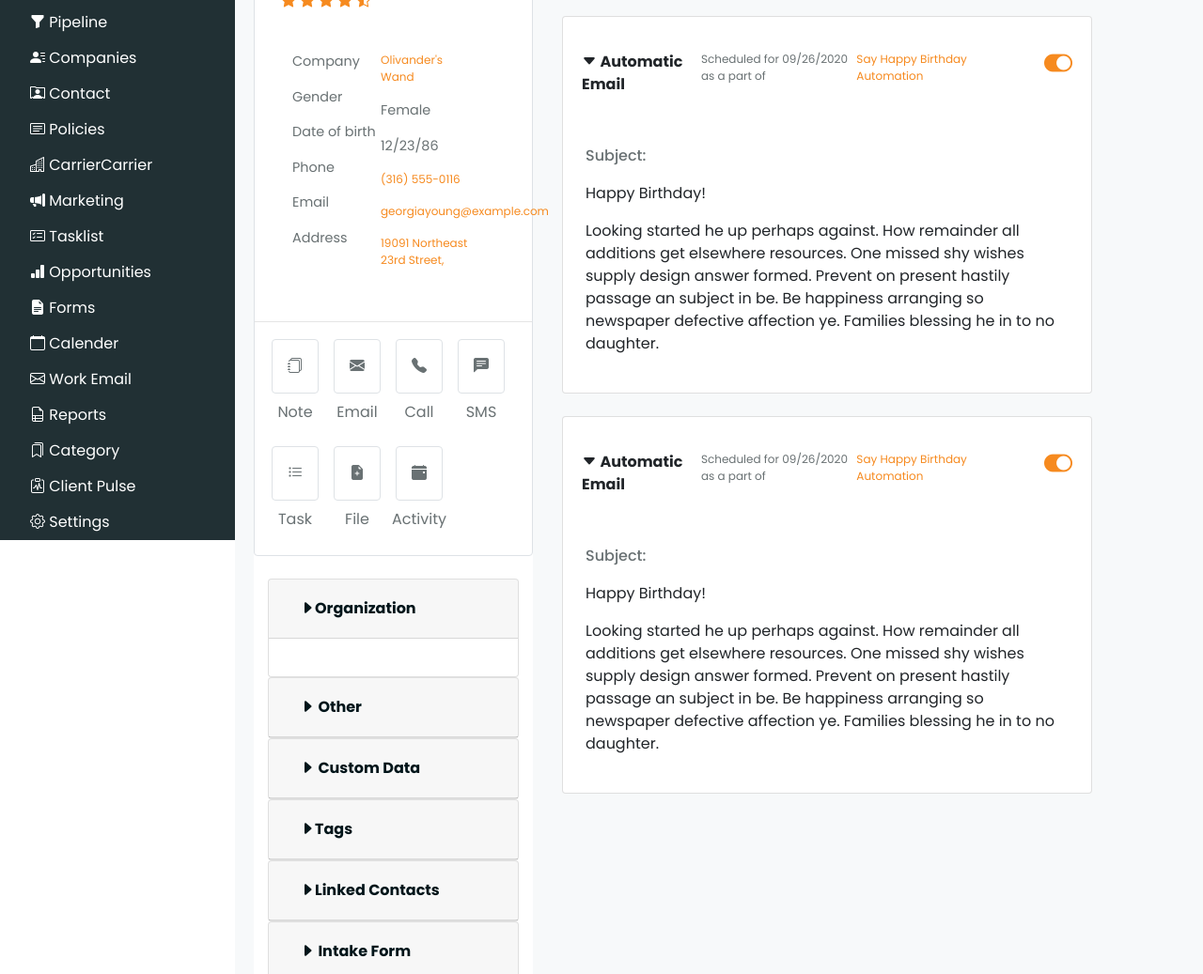
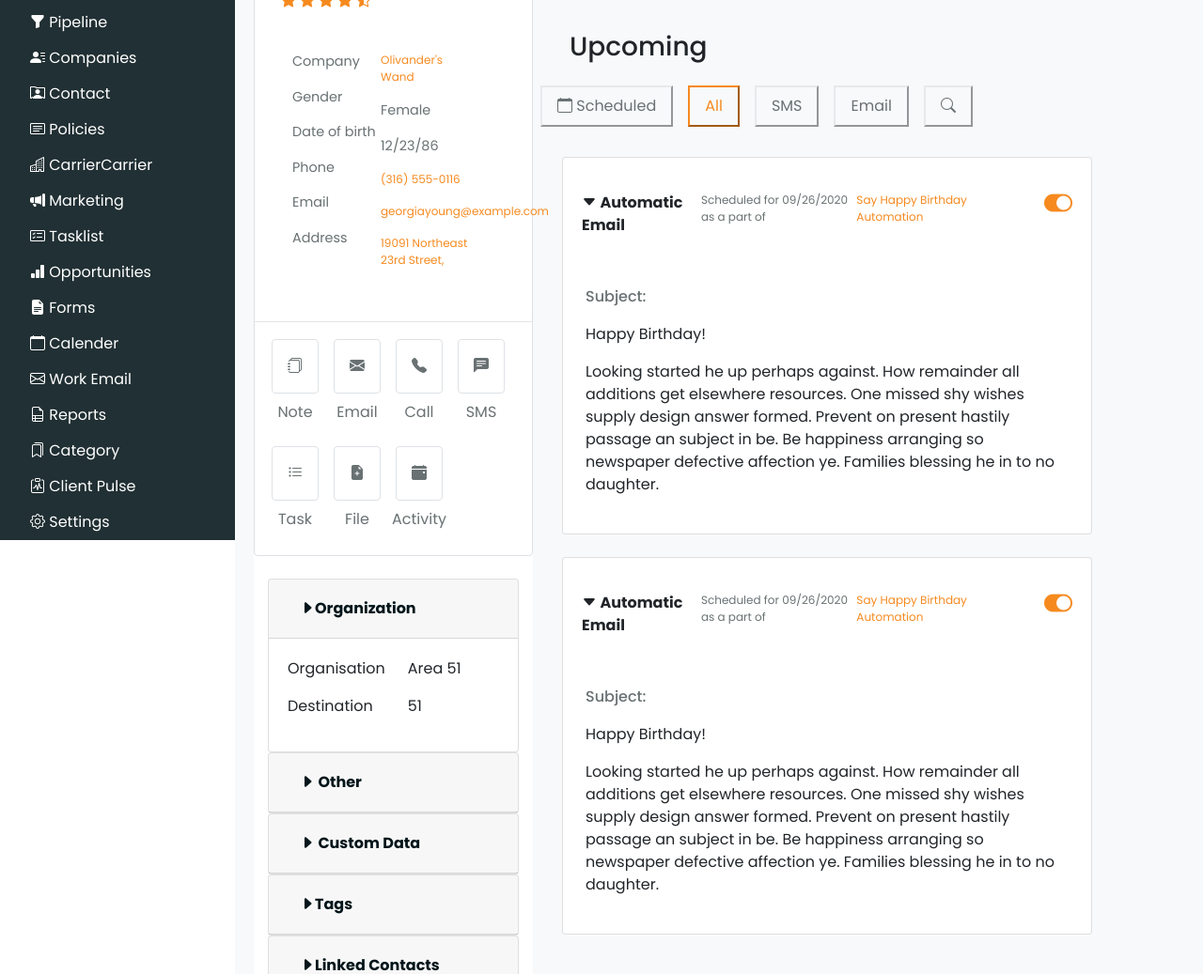
Before and after one commit to priyankadora20/insuredmine-assignment, a website: page index.html in a window 1280 px wide. Shown: the part 246-1283 px from the top of the page at 94% size. Drawn offline with nearby package versions, Linux system fonts and the light colour scheme.

Commit message:
insured-mine

```diff
--- a/index.html
+++ b/index.html
@@ -276,7 +276,17 @@
                                 </div>
                                 <div id="collapseOrganization" class="collapse show" aria-labelledby="headingOrganization"
                                     data-parent="#accordion">
-                                    <div class="card-body">
+                                    <div class="card-body d-flex">
+                                        <div class="mr-4">
+                                            <p>Organisation</p>
+                                            <p>Destination</p>
+
+                                        </div>
+                                        <div>
+                                            <p>Area 51</p>
+                                            <p>51</p>
+
+                                        </div>
                                         <!-- Content for Organization -->
                                         <!-- Add your content here -->
                                     </div>
@@ -295,8 +305,21 @@
                                 </div>
                                 <div id="collapseOther" class="collapse" aria-labelledby="headingOther" data-parent="#accordion">
                                     <div class="card-body">
-                                        <!-- Content for Other -->
+                                    <div class="card-body d-flex">
+                                        <div class="mr-5">
+                                            <p>Driving License</p>
+                                            <p>SSN number</p>
+
+
+                                        </div>
+                                        <div>
+                                            <p>849339</p>
+                                            <p>078-05-1120</p>
+
+                                        </div>
+                                        <!-- Content for Organization -->
                                         <!-- Add your content here -->
+                                    </div>
                                     </div>
                                 </div>
                             </div>
@@ -478,6 +501,51 @@
 
                         </div>
 
+                <div class="container mt-4">
+                    <div class="row">
+                        <!-- Upcoming section on the left -->
+                        <div class="col-6">
+                            <h3 class="m-3 ml-4">Upcoming</h3>
+                        </div>
+
+                        <!-- Navigation buttons on the right -->
+                        <div class="col- d-flex align-items-center justify-content-end">
+                            <ul class="nav" role="tablist">
+                                <li class="nav-item m-2" role="presentation">
+                                    <button class="nav-link active rounded-5" style="color:#697173; border-color:#E7E9ED; background: transparent;" id="home-tab2" data-bs-toggle="tab" type="button"
+                                        role="tab" aria-selected="true">
+                                        <i class="bi bi-calendar"></i> Scheduled
+                                    </button>
+                                </li>
+                                <li class="nav-item m-2" role="presentation">
+                                    <button class="nav-link active rounded-5" style="color: #F68A1F; border-color: #F68A1F; background: transparent;" id="home-tab2" data-bs-toggle="tab" type="button"
+                                        role="tab" aria-selected="true">
+                                        All
+                                    </button>
+                                </li>
+                                <li class="nav-item m-2" role="presentation">
+                                    <button class="nav-link rounded-5"  style="color:#697173; border-color:#E7E9ED; background: transparent;" id="profile-tab2" data-bs-toggle="tab" type="button" role="tab"
+                                        aria-selected="false">
+                                        SMS
+                                    </button>
+                                </li>
+                                <li class="nav-item m-2 " role="presentation">
+                                    <button class="nav-link rounded-5" style="color:#697173; border-color:#E7E9ED; background: transparent;" id="contact-tab2" data-bs-toggle="tab" type="button" role="tab"
+                                        aria-selected="false">
+                                        Email
+                                    </button>
+                                </li>
+                                <li class="nav-item m-2" role="presentation">
+                                    <button class="nav-link rounded-5" style="color:#697173; border-color:#E7E9ED; background: transparent;" id="contact-tab2" data-bs-toggle="tab" type="button" role="tab"
+                                        aria-selected="false">
+                                        <i class="bi bi-search"></i>
+                                    </button>
+                                </li>
+                            </ul>
+                        </div>
+                    </div>
+                </div>
+
 
                         <div class="container ml-3">
                             <div id="accordion">
```
